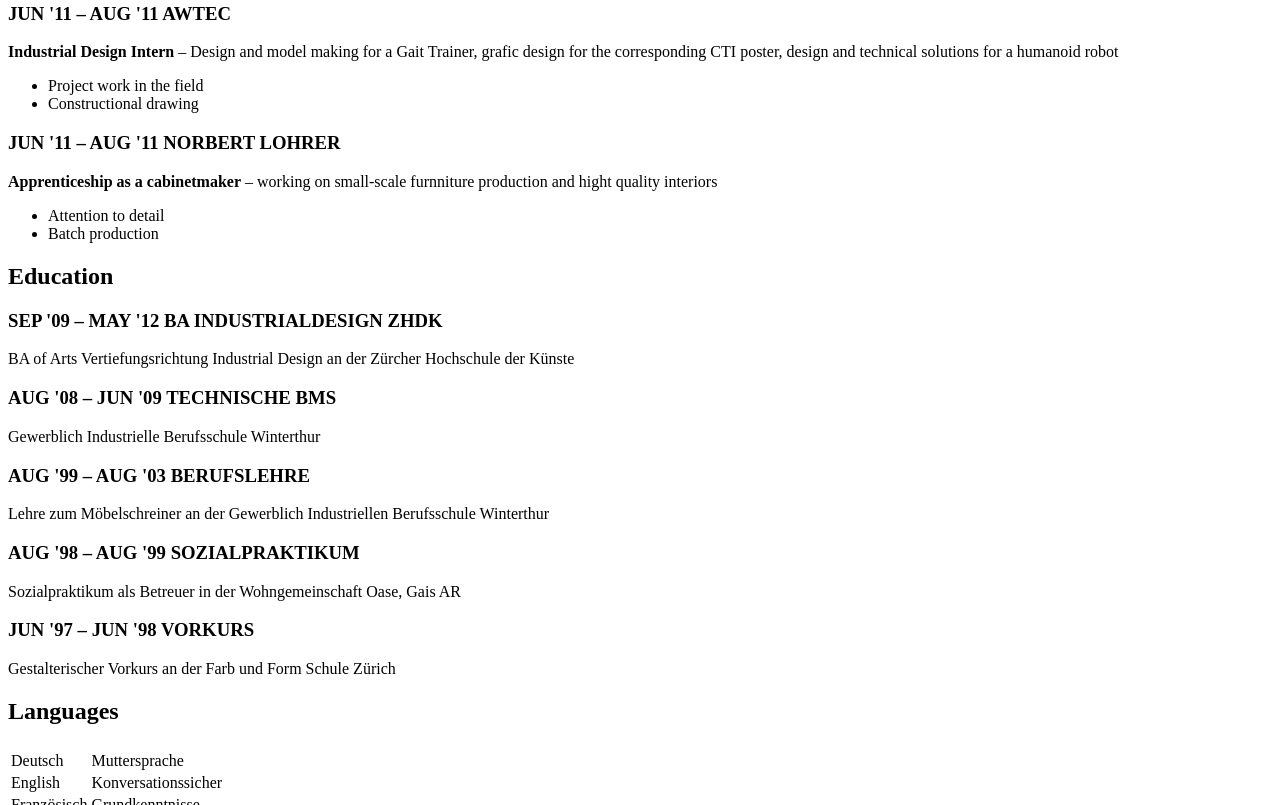
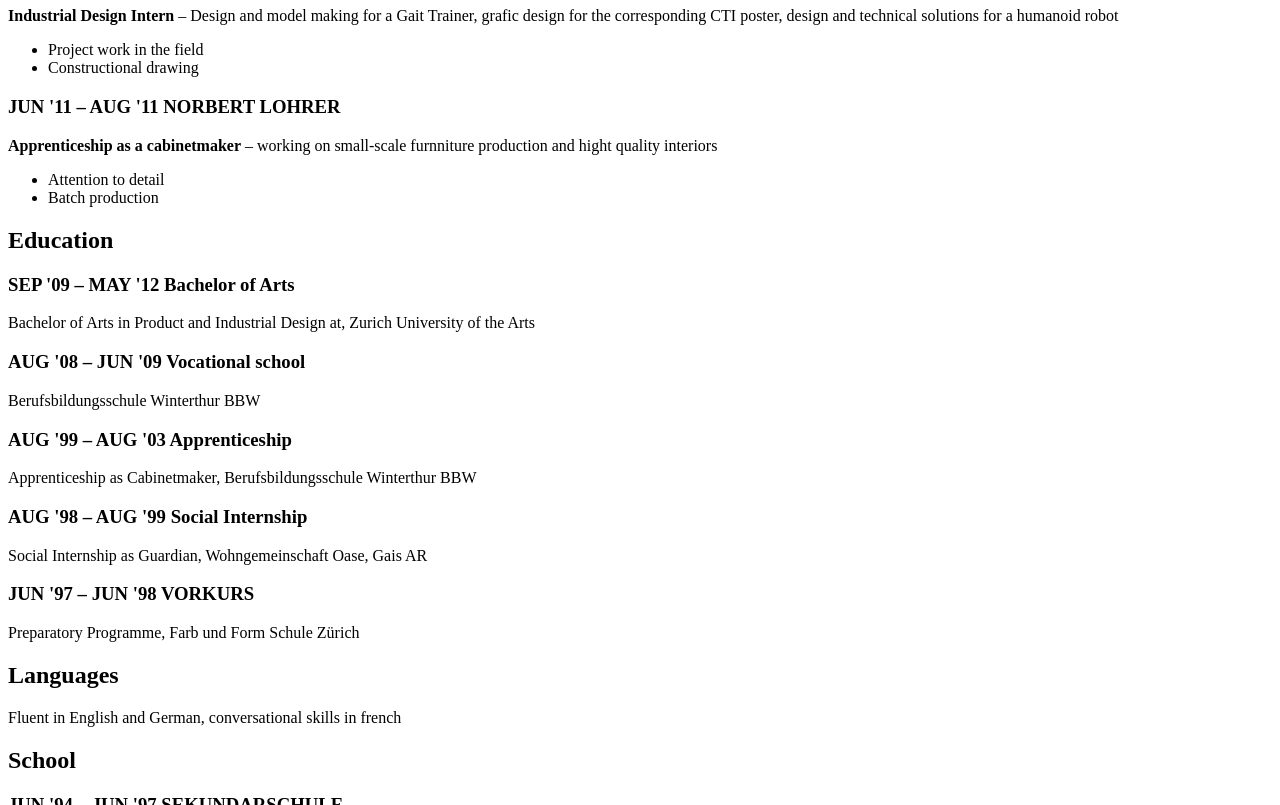
Before and after one commit to AlexJenter/cv, a Gatsby site: page / in a window 1280 px wide. Shown: the part 1995-2800 px from the top of the page. Built offline with nearby package versions, Linux system fonts and the light colour scheme; Gatsby itself is replaced by a stand-in of ours.

Commit message:
Tranlations

```diff
--- a/src/markdown/education.md
+++ b/src/markdown/education.md
@@ -3,17 +3,17 @@ position: 400
 title: Education
 ---
 
-### SEP '09 – MAY '12 **BA INDUSTRIALDESIGN ZHDK**
-BA of Arts Vertiefungsrichtung Industrial Design an der Zürcher Hochschule der Künste
+### SEP '09 – MAY '12 **Bachelor of Arts**
+Bachelor of Arts in Product and Industrial Design at, Zurich University of the Arts
 
-### AUG '08 – JUN '09 **TECHNISCHE BMS**
-Gewerblich Industrielle Berufsschule Winterthur
+### AUG '08 – JUN '09 **Vocational school**
+Berufsbildungsschule Winterthur BBW
 
-### AUG '99 – AUG '03 **BERUFSLEHRE**
-Lehre zum Möbelschreiner an der Gewerblich Industriellen Berufsschule Winterthur
+### AUG '99 – AUG '03 **Apprenticeship**
+Apprenticeship as Cabinetmaker, Berufsbildungsschule Winterthur BBW
 
-### AUG '98 – AUG '99 **SOZIALPRAKTIKUM**
-Sozialpraktikum als Betreuer in der Wohngemeinschaft Oase, Gais AR
+### AUG '98 – AUG '99 **Social Internship**
+Social Internship as Guardian, Wohngemeinschaft Oase, Gais AR
 
 ### JUN '97 – JUN '98 **VORKURS**
-Gestalterischer Vorkurs an der Farb und Form Schule Zürich
+Preparatory Programme, Farb und Form Schule Zürich
--- a/src/markdown/languages.md
+++ b/src/markdown/languages.md
@@ -2,9 +2,4 @@
 position: 500
 title: Languages
 ---
-
-|||
-|---|---|
-|Deutsch|Muttersprache|
-|English|Konversationssicher|
-|Französisch|Grundkenntnisse|
+Fluent in English and German, conversational skills in french
--- a/src/markdown/person.md
+++ b/src/markdown/person.md
@@ -3,7 +3,7 @@ position: 200
 title: Person
 ---
 
-<br>Webdeveloper with a background as product designer,
+<br>Webdeveloper with a background in product design,
 resident to the city of zurich
 
 <a href="&#x6D;&#x61;&#x69;&#x6C;&#x74;&#x6F;&#x3A;&#x6A;&#x65;&#x6E;&#x74;&#x65;&#x72;&#x61;&#x6C;&#x65;&#x78;&#x40;&#x67;&#x6D;&#x61;&#x69;&#x6C;&#x2E;&#x63;&#x6F;&#x6D;&#x3F;&#x73;&#x75;&#x62;&#x6A;&#x65;&#x63;&#x74;&#x3D;&#x48;&#x41;&#x49;&#x20;&#x41;&#x4C;&#x45;&#x58;&#x21;">Email</a>
--- a/src/markdown/school.md
+++ b/src/markdown/school.md
@@ -4,7 +4,7 @@ title: School
 ---
 
 ### JUN '94 – JUN '97 **SEKUNDARSCHULE**
-**Winterthur Seen**
+Winterthur Seen
 
 ### JUN '88 – JUN '94 **PRIMARSCHULE**
-**Winterthur Seen**
+Winterthur Seen
--- a/src/markdown/work.md
+++ b/src/markdown/work.md
@@ -8,8 +8,6 @@ title: "Work"
 <span>
 
 **Web developer** - Focused on Frontend with the occasional opportunity to play around react or canvas on the job
-[re-fugium.com](https://www.re-fugium.com/)
-[georggerster.com](http://www.georggerster.com/)
 
 - UX
 - Information Architecture
--- a/src/pages/index.js
+++ b/src/pages/index.js
@@ -5,7 +5,7 @@ import Skillsection from '../components/Skillsection';
 import FirstSection from '../components/FirstSection';
 import Section from '../components/Section';
 
-import image from '../../img/foto-av.jpg';
+import image from '../../static/foto-av.jpg';
 
 
 const IndexPage = ({data}) => (
```
Also changed, not shown: static/foto-av.jpg (renamed from img/foto-av.jpg).
